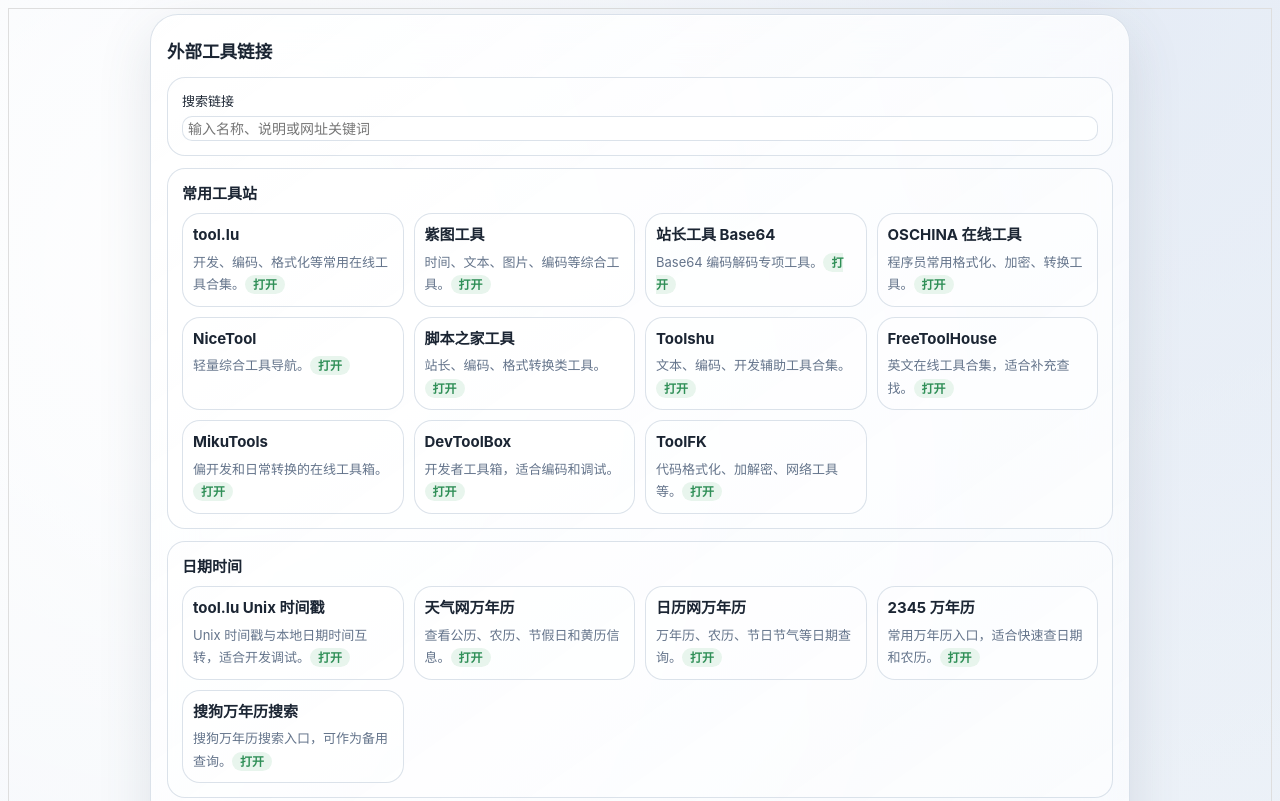
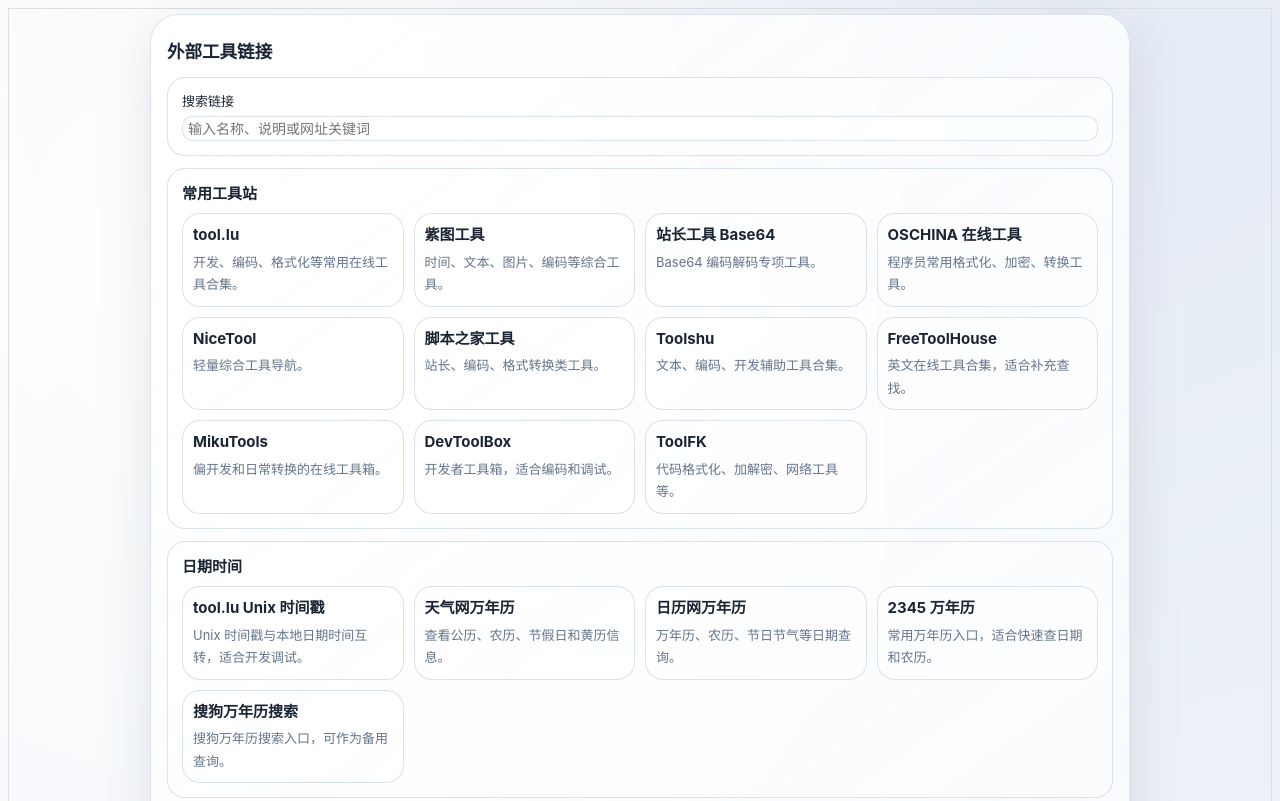
Before and after one commit to yakoye/RegCalcTextTool, a website: page LinksTool.html in a window 1280 px wide. Shown: the top 801 px of the page. Drawn offline with Linux system fonts and the light colour scheme.

Commit message:
Remove external link open badges

```diff
--- a/shared-ui.css
+++ b/shared-ui.css
@@ -466,18 +466,6 @@ details[open] > summary.accordion-header .accordion-arrow {
   color: var(--text-main) !important;
 }
 
-.external-tool-link::after {
-  content: "打开";
-  align-self: flex-start;
-  margin-top: 6px;
-  padding: 2px 8px;
-  border-radius: 999px;
-  background: var(--primary-soft);
-  color: var(--primary);
-  font-size: 12px;
-  font-weight: 700;
-}
-
 .toolbox-toast {
   position: fixed;
   right: 16px;
```
Also changed, not shown: AboutTool.html (+3 -2 lines), README.md.
